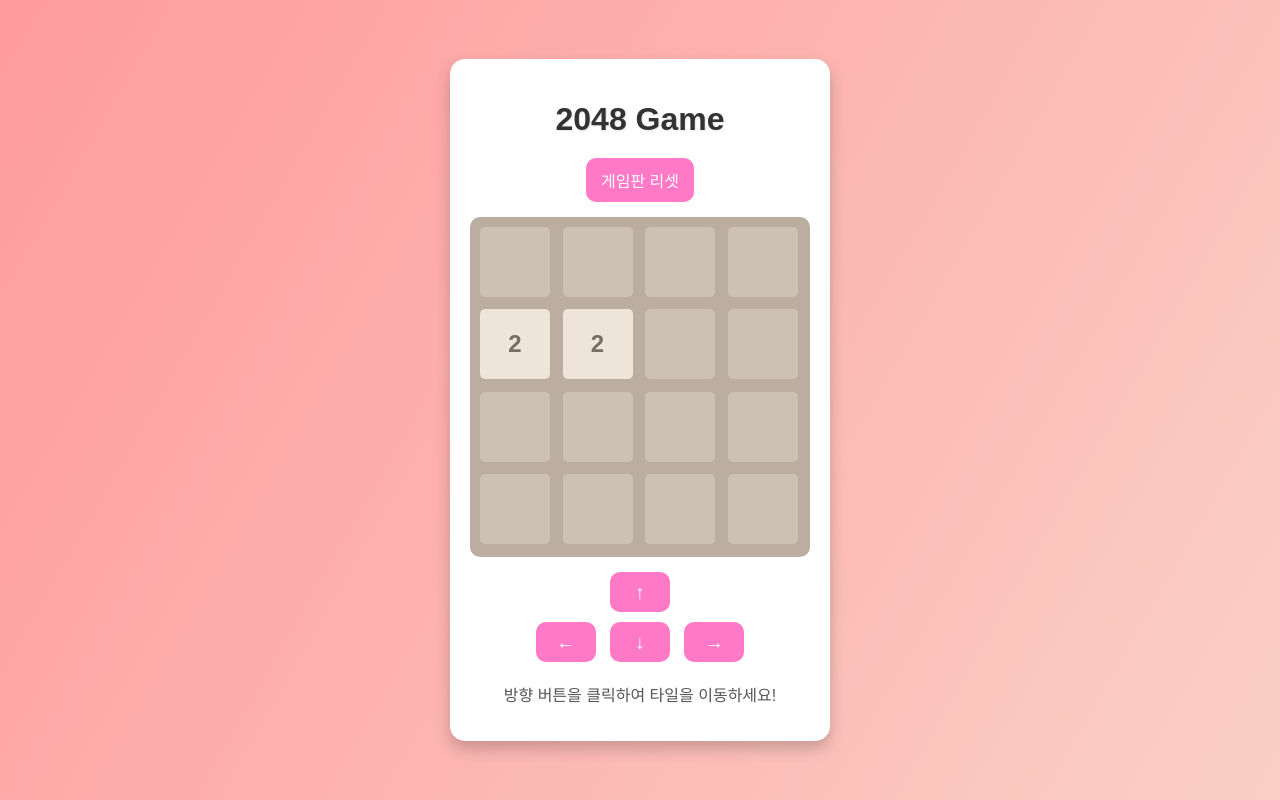
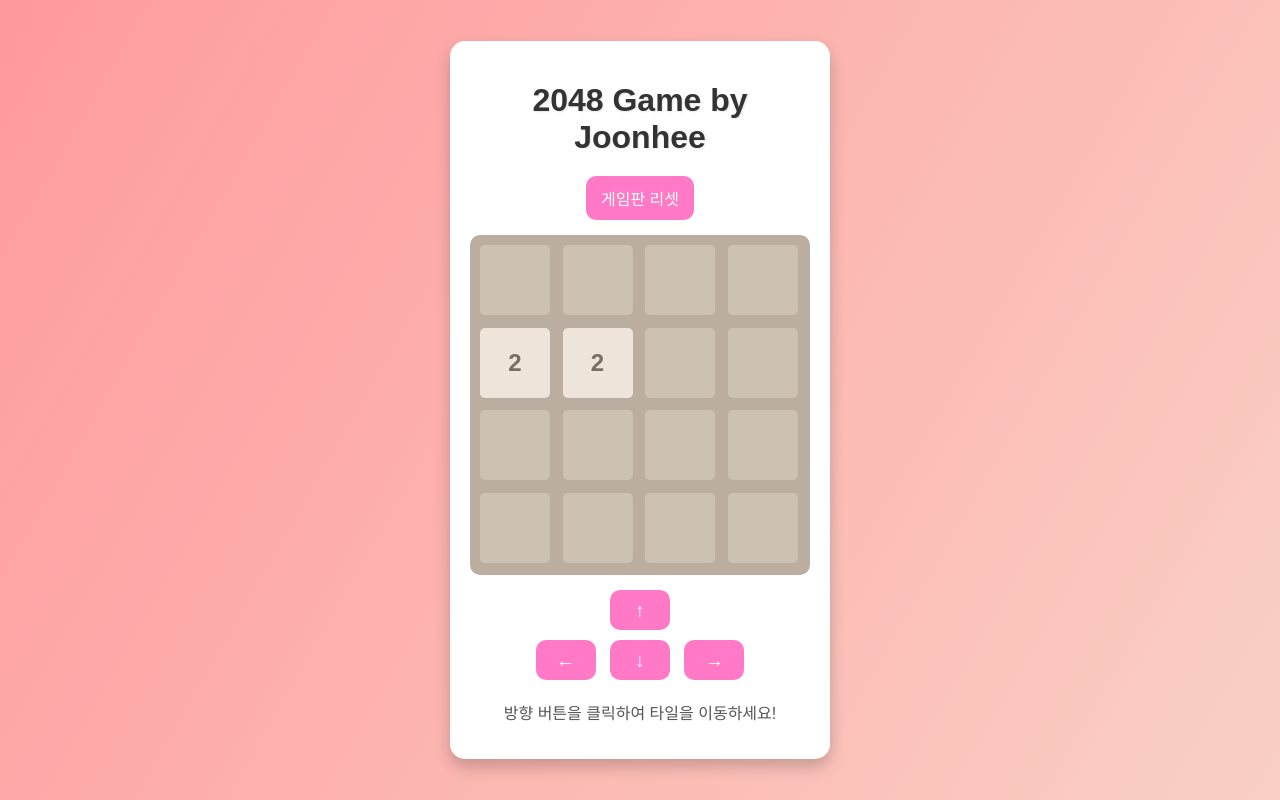
Before and after one commit to devCharlotte/my-2048, a plain HTML site: page index.html in a window 1280 px wide. Drawn offline with Linux system fonts and the light colour scheme; a web font is replaced by a local one.

Commit message:
1차 완성

```diff
--- a/index.html
+++ b/index.html
@@ -8,7 +8,7 @@
 </head>
 <body>
   <div class="game-container">
-    <h1>2048 Game</h1>
+    <h1>2048 Game by Joonhee</h1>
     <button id="reset-button">게임판 리셋</button>
     <div id="game-container"></div>
     <div id="controls">
```
